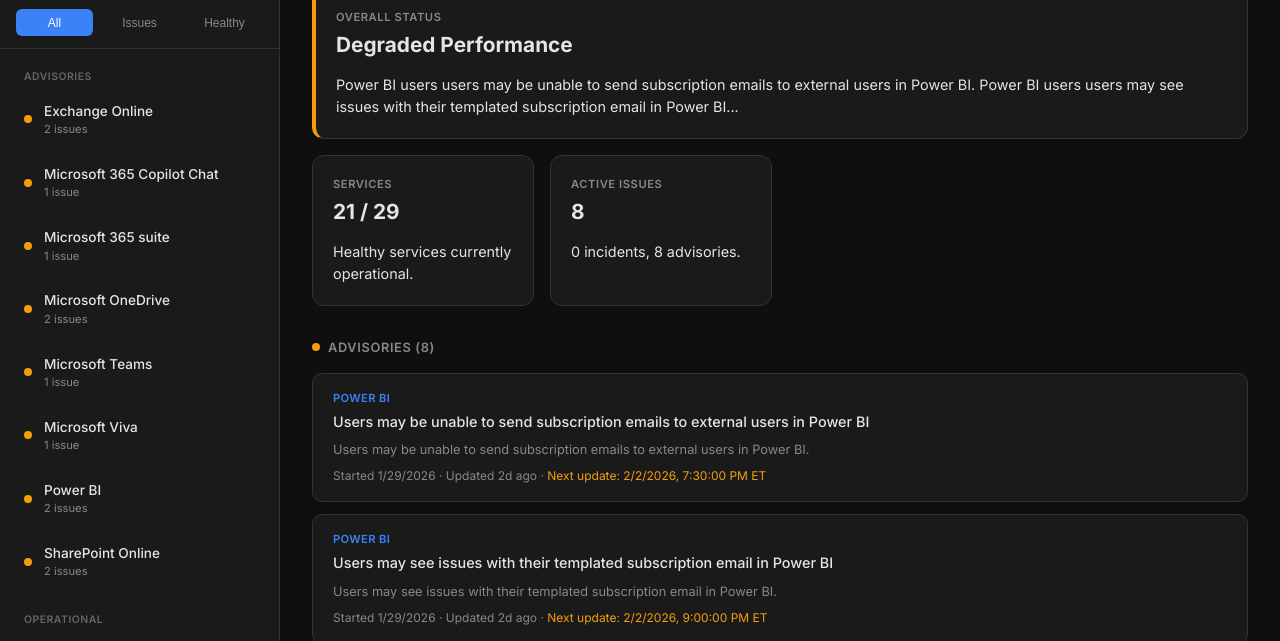
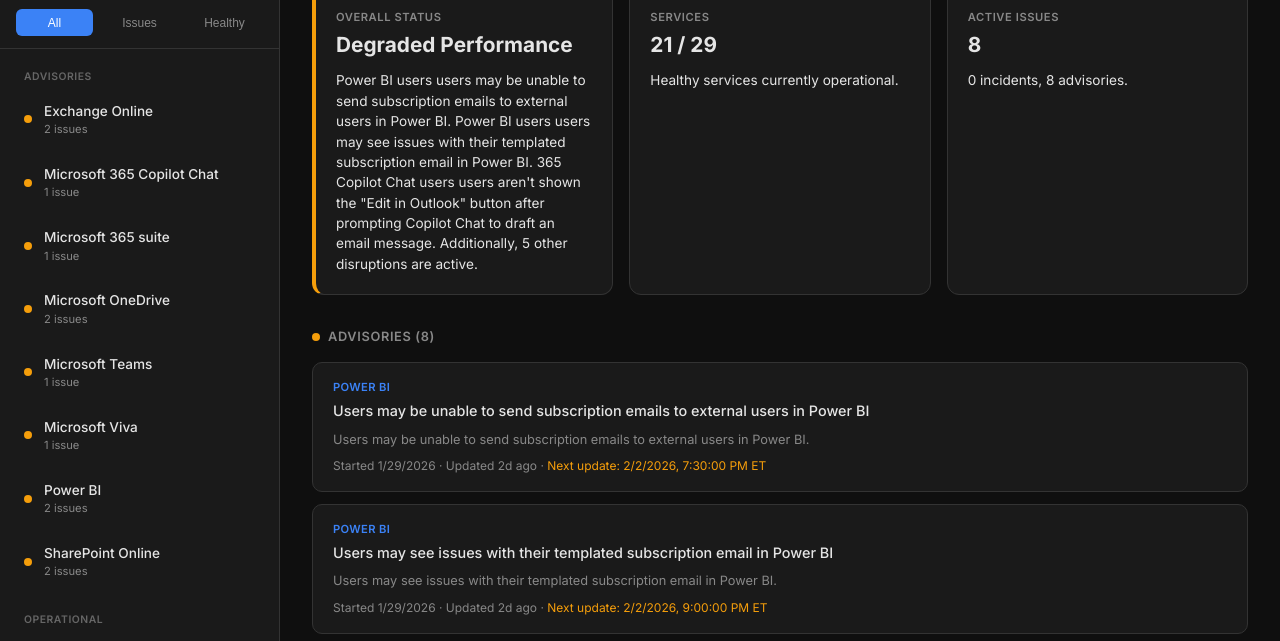
Before and after one commit to nestoredev/ms-health-dashboard, a website: page index.html in a window 1280 px wide. Shown: the part 142-783 px from the top of the page. Drawn offline with Linux system fonts and the light colour scheme.

Commit message:
Restore grid layout and implement natural paragraph impact summary

```diff
--- a/index.html
+++ b/index.html
@@ -181,11 +181,6 @@
             gap: 0.5rem;
         }
 
-        .summary-card.status-primary {
-            grid-column: 1 / -1;
-            border-left: 4px solid var(--accent);
-        }
-
         .summary-card-label {
             font-size: 0.7rem;
             font-weight: 600;
@@ -206,10 +201,9 @@
         .summary-card.status-danger { border-left: 4px solid var(--danger); }
 
         .summary-card-impact {
-            font-size: 0.9rem;
+            font-size: 0.85rem;
             color: var(--text);
             line-height: 1.5;
-            padding-top: 0.25rem;
         }
 
         /* Overview */
@@ -656,29 +650,26 @@
 
             let systemStatusLabel = "All Services Operational";
             let systemStatusClass = "status-ok";
-            let systemStatusImpact = "No active service issues reported at this time.";
+            let systemStatusImpact = "All systems are currently operational with no active issues reported.";
 
             if (incidents.length > 0) {
                 systemStatusLabel = "Service Interruption";
                 systemStatusClass = "status-danger";
-                const uniqueIncidents = incidents.filter((v, i, a) => a.findIndex(t => t.id === v.id) === i);
-                systemStatusImpact = generateConciseSummary(uniqueIncidents);
+                systemStatusImpact = generateConciseSummary(allIssues);
             } else if (advisories.length > 0) {
                 systemStatusLabel = "Degraded Performance";
                 systemStatusClass = "status-warning";
-                const uniqueAdvisories = advisories.filter((v, i, a) => a.findIndex(t => t.id === v.id) === i);
-                systemStatusImpact = generateConciseSummary(uniqueAdvisories);
+                systemStatusImpact = generateConciseSummary(allIssues);
             }
 
             function generateConciseSummary(issues) {
-                if (!issues.length) return "All systems are currently operational with no active issues reported.";
+                if (!issues.length) return "All systems are currently operational.";
 
-                // Group by impact to avoid repeating same text for different services
                 const impactMap = new Map();
                 issues.forEach(i => {
                     const services = i.serviceNames.join(', ').replace(/Microsoft | Online| for Business/g, '');
                     let text = stripHtml(i.userImpact).split(/[.!?]/)[0].trim();
-                    text = text.replace(/Users (?:may|might|could|are) (?:experience|be experiencing|encounter|seeing|unable to)/gi, "Can't")
+                    text = text.replace(/Users (?:may|might|could|are) (?:experience|be experiencing|encounter|seeing|unable to)/gi, "can't")
                                .replace(/There is an issue /gi, "")
                                .replace(/has issues/gi, "disrupted")
                                .trim();
@@ -697,12 +688,7 @@
                 });
 
                 let finalSummary = summaries.slice(0, 3).join(". ") + (summaries.length > 1 ? "." : "");
-                if (summaries.length > 3) finalSummary += ` Additionally, ${summaries.length - 3} other minor disruptions are active.`;
-
-                // Ensure absolute maximum length to fit card
-                if (finalSummary.length > 220) {
-                    finalSummary = finalSummary.substring(0, 217).split('. ').slice(0, -1).join('. ') + "...";
-                }
+                if (summaries.length > 3) finalSummary += ` Additionally, ${summaries.length - 3} other disruptions are active.`;
 
                 return finalSummary.charAt(0).toUpperCase() + finalSummary.slice(1);
             }
@@ -714,7 +700,7 @@
                 </div>
 
                 <div class="summary-grid">
-                    <div class="summary-card status-primary ${systemStatusClass}">
+                    <div class="summary-card ${systemStatusClass}">
                         <div class="summary-card-label">Overall Status</div>
                         <div class="summary-card-value">${systemStatusLabel}</div>
                         <div class="summary-card-impact">${systemStatusImpact}</div>
```
